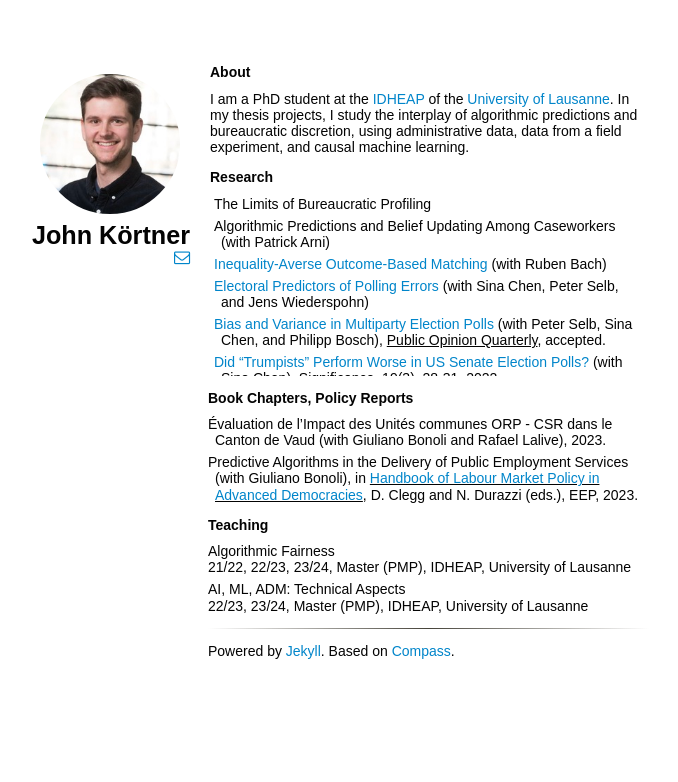
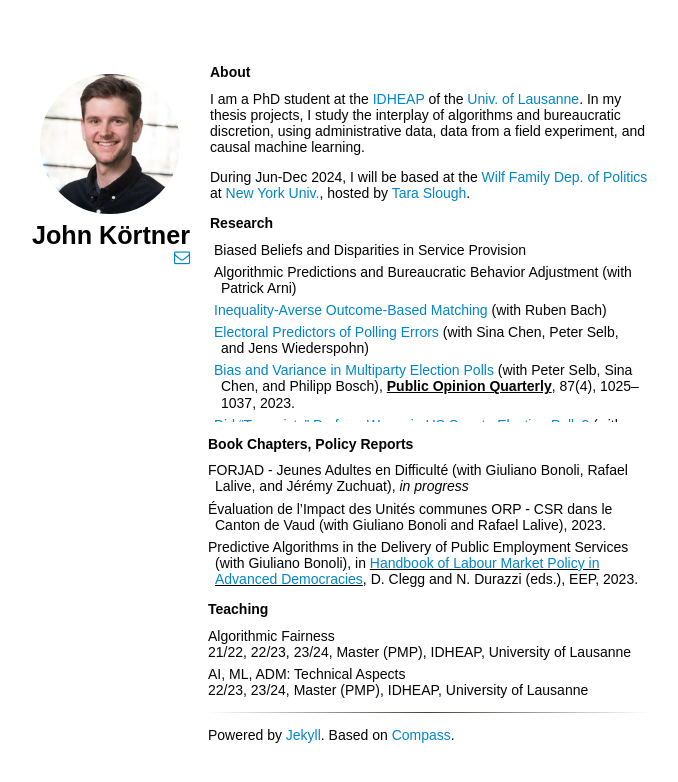
Before and after one commit to jkortner/jkortner.github.io, a Jekyll site: the page built from index.html, in a window 1280 px wide. Shown: the top 782 px of the page, without its empty margins (318-996 px from the left). Built offline with Jekyll 4.4.1, drawn with Linux system fonts in a browser that asks for light colours; nearby versions of some CDN libraries; some web fonts are replaced.

Commit message:
Add POQ details

```diff
--- a/_includes/content.html
+++ b/_includes/content.html
@@ -1,17 +1,18 @@
 <h2>About</h2>
-<p>
-I am a PhD student at the <a href='https://www.unil.ch/idheap/en/home.html'>IDHEAP</a> of the
-    <a href='https://www.unil.ch/central/en/home.html'>University of Lausanne</a>. In my thesis projects, I study the interplay of algorithmic predictions and bureaucratic discretion, using administrative data, data from a field experiment, and causal machine learning.
+  <p>
+  I am a PhD student at the <a href='https://www.unil.ch/idheap/en/home.html'>IDHEAP</a> of the
+      <a href='https://www.unil.ch/central/en/home.html'>Univ. of Lausanne</a>. In my thesis projects, I study the interplay of algorithms and bureaucratic discretion, using administrative data, data from a field experiment, and causal machine learning.
+  </p> <p>
+  During Jun-Dec 2024, I will be based at the <a href='https://as.nyu.edu/departments/politics.html'>Wilf Family Dep. of Politics</a> at <a href='https://www.nyu.edu'>New York Univ.</a>, hosted by <a href='https://taraslough.github.io'>Tara Slough</a>.
 </p>
-
 <h2>Research</h2>
 <p>
 <div class="research">
     <article>
-        The Limits of Bureaucratic Profiling
+        Biased Beliefs and Disparities in Service Provision
     </article>
     <article>
-        Algorithmic Predictions and Belief Updating Among Caseworkers (with Patrick Arni)
+        Algorithmic Predictions and Bureaucratic Behavior Adjustment (with Patrick Arni)
     </article>
     <article>
         <a href='https://osf.io/yrn4d/'>Inequality-Averse Outcome-Based Matching</a> (with Ruben Bach)
@@ -21,17 +22,21 @@ I am a PhD student at the <a href='https://www.unil.ch/idheap/en/home.html'>IDHE
     </article>
     <article>
       <a href='https://doi.org/10.1093/poq/nfad046'>Bias and Variance in Multiparty Election Polls</a> (with Peter Selb, Sina Chen, and Philipp Bosch),
-      <u>Public Opinion Quarterly</u>, accepted.
+      <u><b>Public Opinion Quarterly</b></u>, 87(4), 1025–1037, 2023.
     </article>
     <article>
         <a href='https://rss.onlinelibrary.wiley.com/doi/10.1111/1740-9713.01651'>Did &ldquo;Trumpists&rdquo; Perform Worse in US Senate Election Polls?</a>
-        (with Sina Chen), <u>Significance</u>, 19(3), 28-31, 2022.
+        (with Sina Chen), <u><b>Significance</b></u>, 19(3), 28-31, 2022.
     </article>
 </div>
 </p>
 
 <h2>Book Chapters, Policy Reports</h2>
 <p>
+      <aside>
+         FORJAD - Jeunes Adultes en Difficulté (with Giuliano Bonoli, Rafael Lalive, and Jérémy Zuchuat),
+         <i>in progress</i>
+    </aside>
     <aside>
         Évaluation de l’Impact des Unités communes ORP - CSR dans le Canton de Vaud (with Giuliano Bonoli and Rafael Lalive), 2023.
     </aside>
```
Also changed, not shown: README.md, 1 other file.
